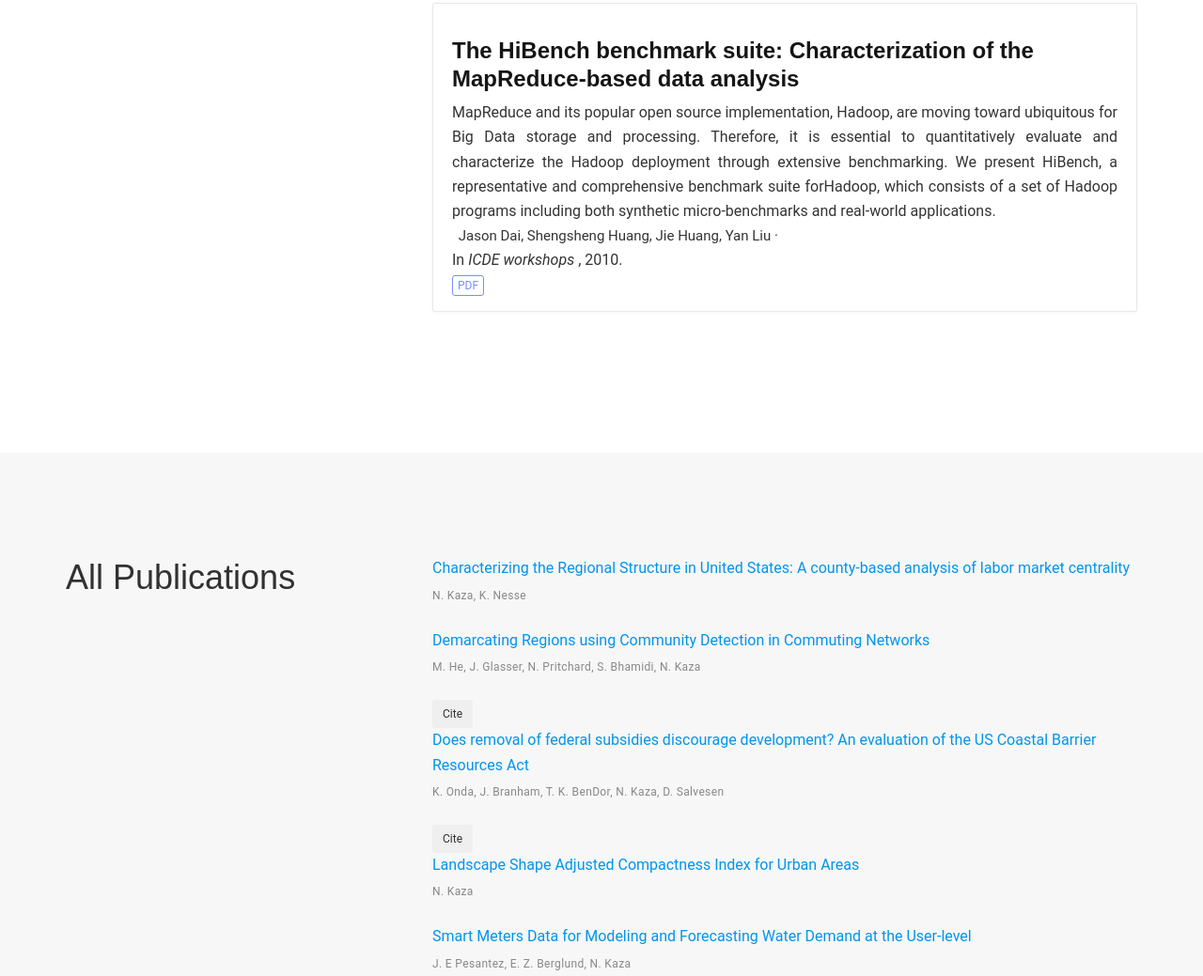
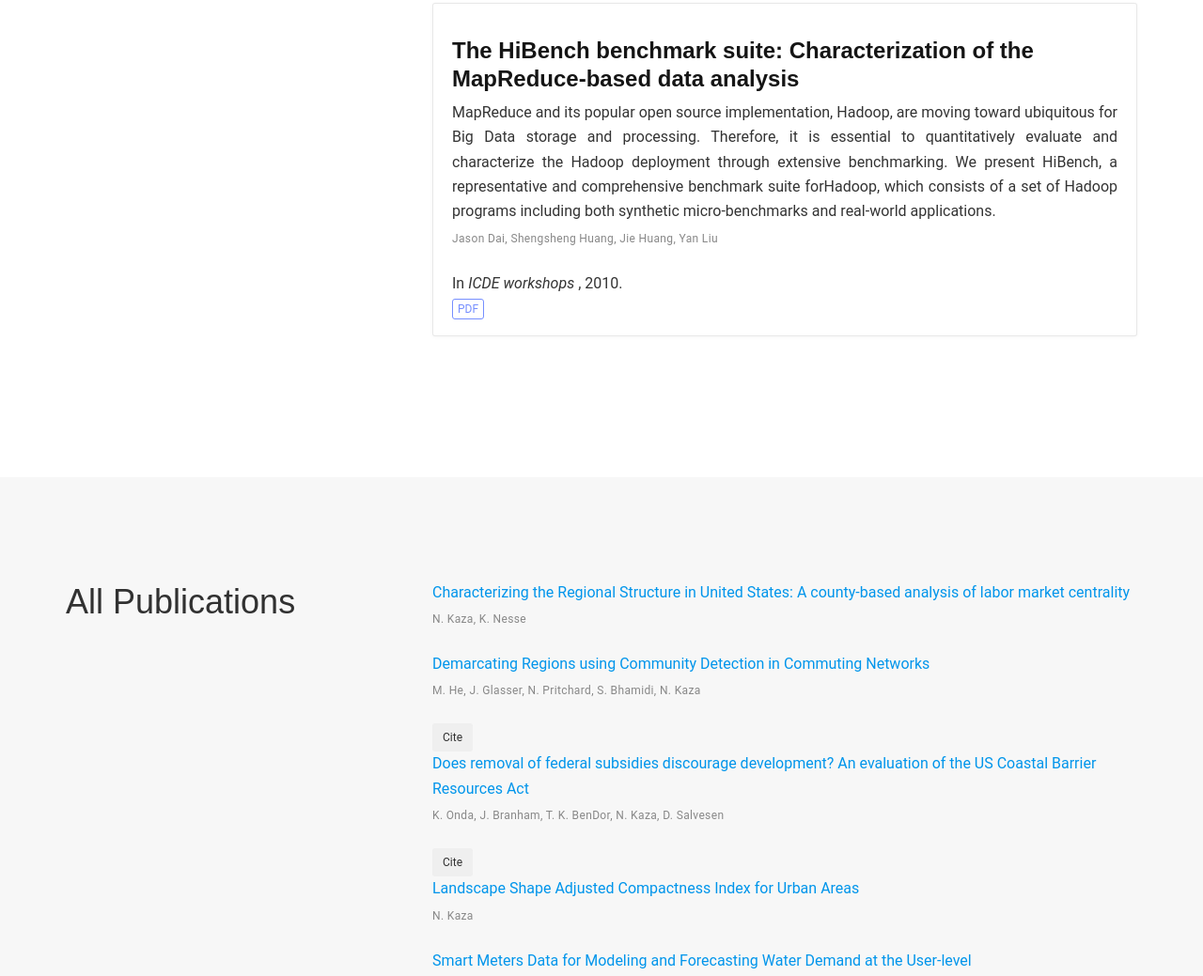
Before and after one commit to joan726/demo, a plain HTML site: page index.html in a window 1280 px wide. Shown: the part 4114-5153 px from the top of the page at 94% size. Drawn offline with nearby package versions, Linux system fonts and the light colour scheme.

Commit message:
Update index.html

```diff
--- a/index.html
+++ b/index.html
@@ -612,11 +612,12 @@
     MapReduce and its popular open source implementation, Hadoop, are moving toward ubiquitous for Big Data storage and processing. Therefore, it is essential to quantitatively evaluate and characterize the Hadoop deployment through extensive benchmarking. We present HiBench, a representative and comprehensive benchmark suite forHadoop, which consists of a set of Hadoop programs including both synthetic micro-benchmarks and real-world applications.
   </div>
 
-      <div class="middot-divider" itemprop="author">
+  <div class="article-metadata" itemprop="author">
 
-        Jason Dai, Shengsheng Huang, Jie Huang, Yan Liu
+  <span itemscope itemprop="author">
+      <span itemprop="name">Jason Dai, Shengsheng Huang, Jie Huang, Yan Liu</span></span>
 
-      </div>
+  </div>
 
       <div class="pub-publication">
         In <em>ICDE workshops </em>,&nbsp;2010.
```
